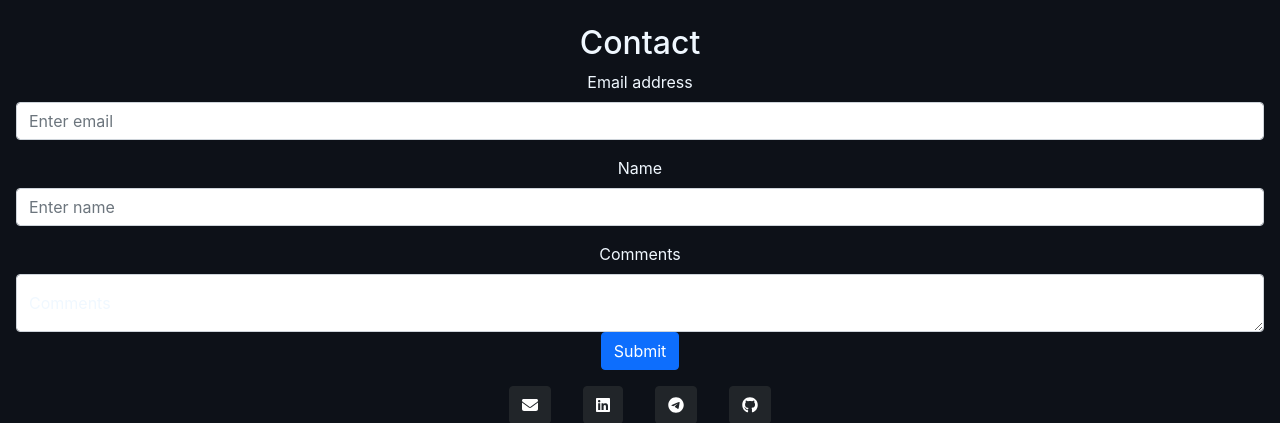
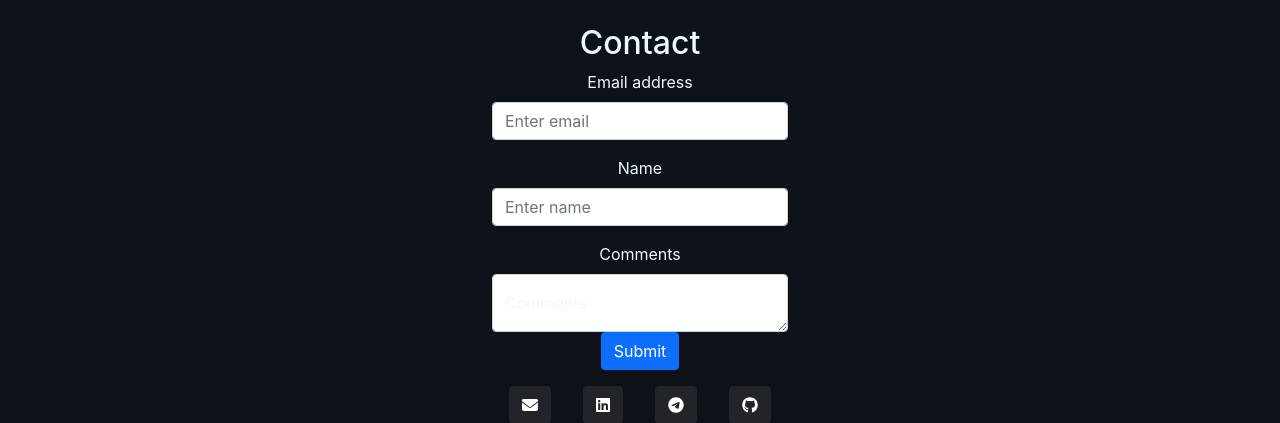
Before and after one commit to fernandobouchet/fernandobouchet.github.io, a React (Create React App) app: page / in a window 1280 px wide. Shown: the part 1824-2247 px from the top of the page. Built offline with nearby package versions, Linux system fonts and the light colour scheme; the HTML template or start-up script is replaced by a standard one.

Commit message:
Add support to send email using 'FORMSUBMIT' service

```diff
--- a/src/components/Contact/Contact.js
+++ b/src/components/Contact/Contact.js
@@ -34,7 +34,17 @@ function Contact() {
       <StyledContainer id="Contact" fluid>
         <h2>Contact</h2>
         <Row>
-          <Form>
+          <StyledForm
+            action="https://formsubmit.co/b0b332c987f92be7b0fb5ad3079d5478"
+            method="POST"
+          >
+            <input type="hidden" name="_captcha" value="false" />
+            <input type="hidden" name="_template" value="box" />
+            <input
+              type="hidden"
+              name="_subject"
+              value="Check it! Someone wants to contact you!"
+            />
             <Form.Group className="mb-3" controlId="formBasicEmail">
               <Form.Label>Email address</Form.Label>
               <Form.Control type="email" placeholder="Enter email" />
@@ -50,7 +60,7 @@ function Contact() {
             <Button variant="primary" type="submit">
               Submit
             </Button>
-          </Form>
+          </StyledForm>
         </Row>
         <Row>
           <Col id="contact-buttons">
@@ -113,3 +123,8 @@ const StyledContainer = styled(Container)`
 const StyledButton = styled(Button)`
   margin: 1rem;
 `;
+
+const StyledForm = styled(Form)`
+  width: 20rem;
+  margin: auto;
+`;
```
